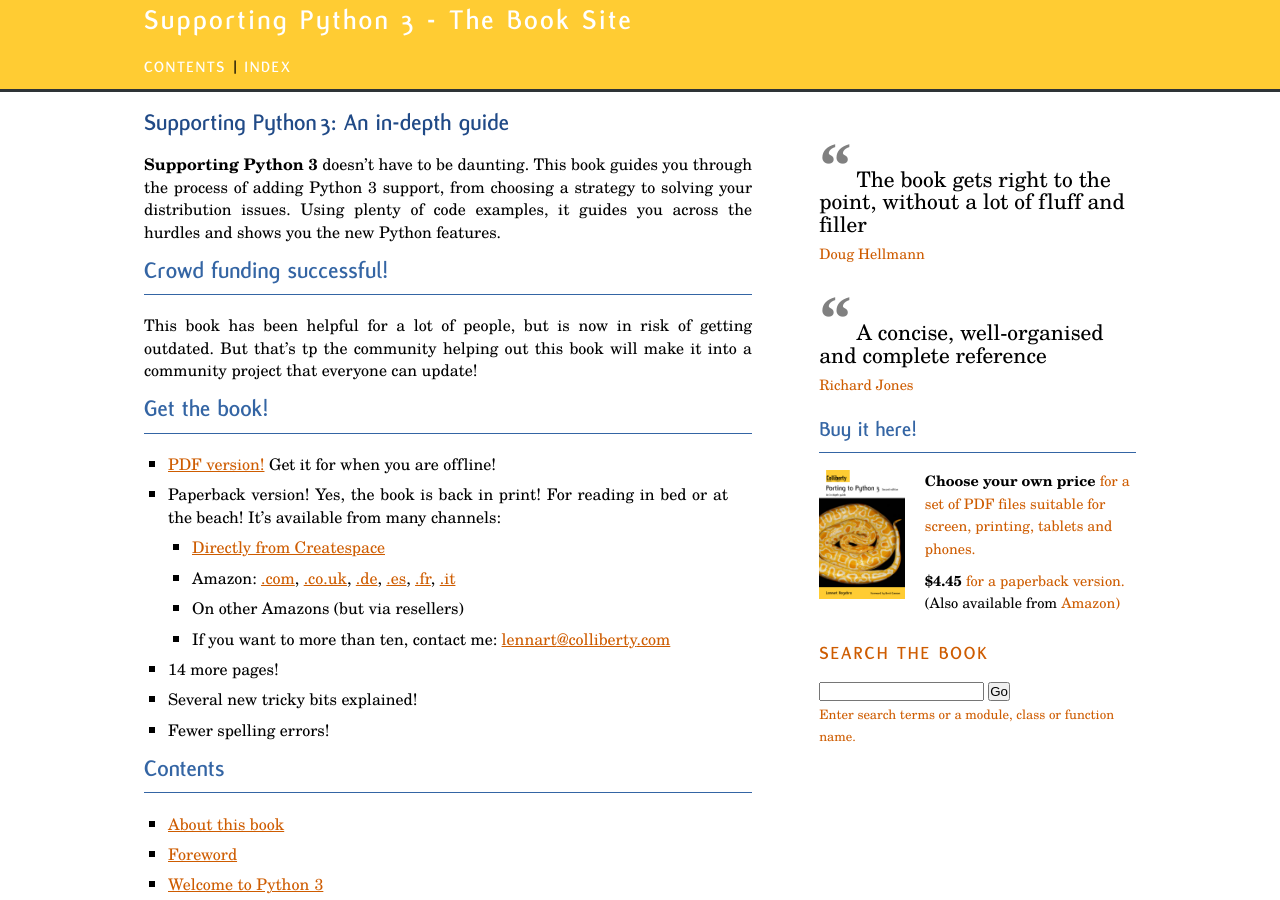
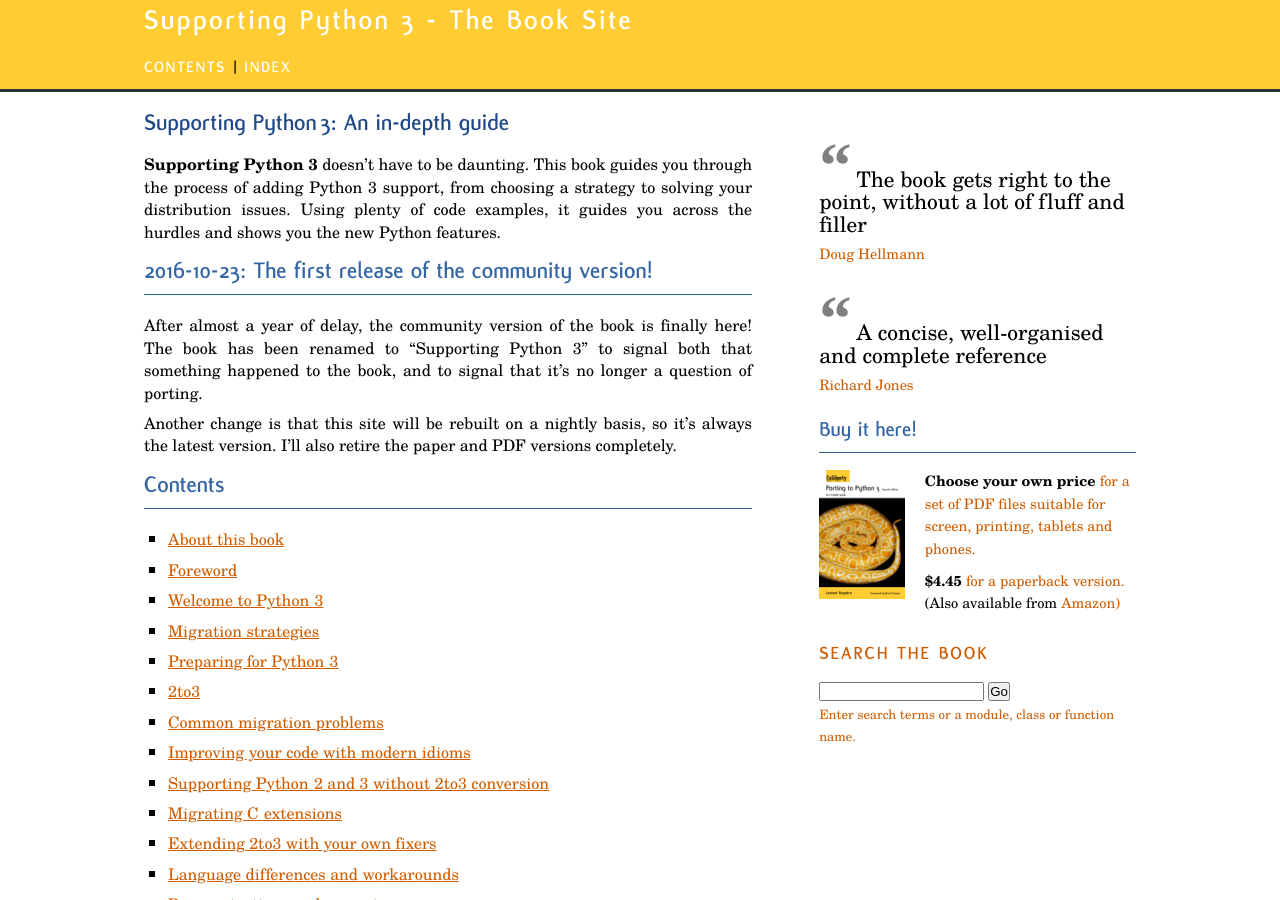
Before and after one commit to regebro/supporting-python-3, a Sphinx documentation site: the page built from source/index.rst, in a window 1280 px wide and 900 px high. Built offline with Sphinx 7.4.7, drawn with Linux system fonts in a browser that asks for light colours.

```diff
--- a/README.rst
+++ b/README.rst
@@ -81,3 +81,7 @@ with tools like pdfunite::
 
     $ pdfunite covers/PhoneFront.pdf build/latex/SupportingPython3.pdf \
         covers/PhoneBack.pdf SupportingPython3-phone-1.0-dev.pdf
+
+An additional hitch is that each release of Sphinx or texlive will have changes
+that break the PDF generation, so it's highly unlikely that this book will
+generate cleanly on your computer.
--- a/source/about.rst
+++ b/source/about.rst
@@ -42,6 +42,9 @@ book for content, grammar and errors.
 **Brandon Craig Rhodes** for editing the first chapters of this book when the
 idea was that it would be a series of articles in Python Magazine.
 
+See also CONTRIBUTORS.txt for everyone who has made bugfixes, spelling
+corrections and other additions to this book.
+
 ---------------------------------------------------------------------------
 A note on terminology
 ---------------------------------------------------------------------------
--- a/source/index.rst
+++ b/source/index.rst
@@ -7,36 +7,17 @@ through the process of adding Python 3 support, from choosing a
 strategy to solving your distribution issues. Using plenty of code
 examples, it guides you across the hurdles and shows you the new Python features.
 
-Crowd funding successful!
--------------------------
+2016-10-23: The first release of the community version!
+-------------------------------------------------------
 
-This book has been helpful for a lot of people, but is now in risk of getting outdated.
-But that's tp the community helping out this book will make it into a community project
-that everyone can update!
+After almost a year of delay, the community version of the book is finally
+here! The book has been renamed to "Supporting Python 3" to signal both that
+something happened to the book, and to signal that it's no longer a question
+of porting.
 
-
-Get the book!
--------------
-
-* `PDF version! <https://gumroad.com/l/python3>`_ Get it for when you are offline!
-
-* Paperback version! Yes, the book is back in print! For reading in bed or at the beach! It's available from many channels:
-
-  * `Directly from Createspace <https://www.createspace.com/4312357>`_
-  * Amazon: `.com <http://www.amazon.com/Porting-Python-An--depth-guide/dp/1490362223>`_,
-    `.co.uk <http://www.amazon.co.uk/Porting-Python-An--depth-guide/dp/1490362223>`_,
-    `.de <http://www.amazon.de/Porting-Python-An--depth-guide/dp/1490362223>`_,
-    `.es <http://www.amazon.es/Porting-Python-An--depth-guide/dp/1490362223>`_,
-    `.fr <http://www.amazon.fr/Porting-Python-An--depth-guide/dp/1490362223>`_,
-    `.it <http://www.amazon.it/Porting-Python-An--depth-guide/dp/1490362223>`_
-  * On other Amazons (but via resellers)
-  * If you want to more than ten, contact me: `lennart@colliberty.com <mailto:lennart@colliberty.com>`_
-
-* 14 more pages!
-
-* Several new tricky bits explained!
-
-* Fewer spelling errors!
+Another change is that this site will be rebuilt on a nightly basis, so it's
+always the latest version. I'll also retire the paper and PDF versions
+completely.
 
 
 Contents
```
Also changed, not shown: CHANGES.rst (+16 -1 lines), CONTRIBUTORS.rst (added, +19 -0 lines).
